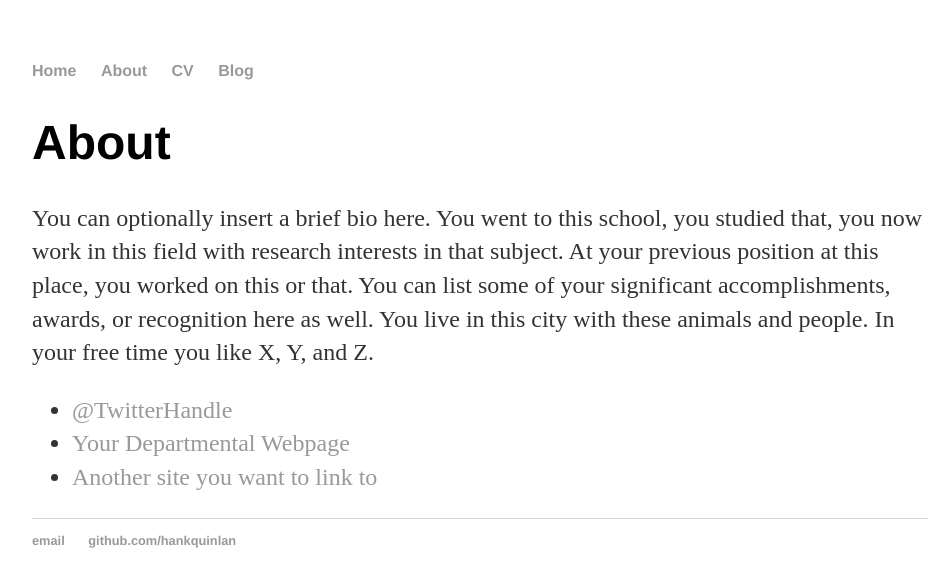
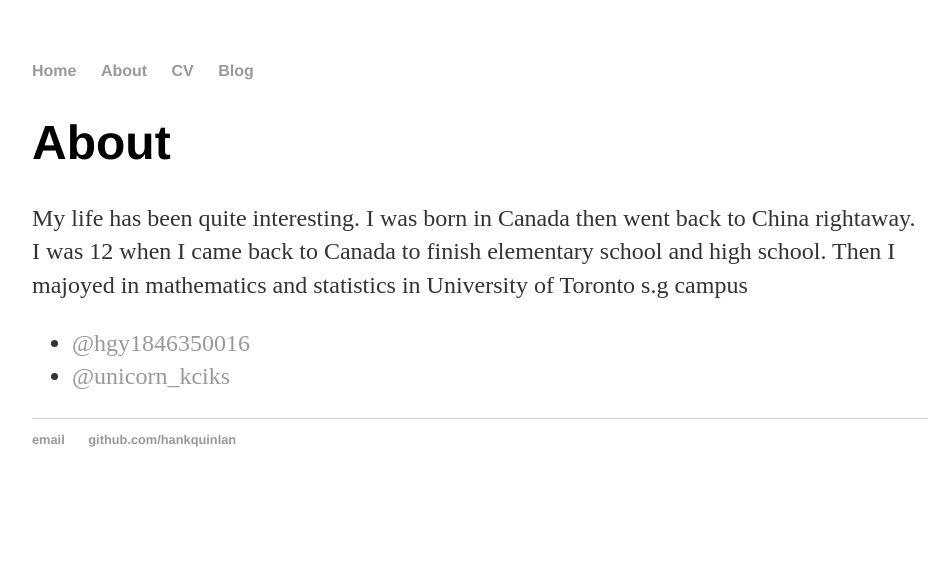
Before and after one commit to michaelhuang1/michaelhuang1.github.io, a Jekyll site: the page built from about/index.html, in a window 1280 px wide. Shown: the top 587 px of the page, without its empty margins (160-1112 px from the left). Built offline with Jekyll 4.4.1, drawn with Linux system fonts in a browser that asks for light colours.

Commit message:
Update index.html

```diff
--- a/about/index.html
+++ b/about/index.html
@@ -1,15 +1,14 @@
 ---
 layout: default
-title: About Hank Quinlan
+title: About Michael Huang
 ---
 
 		<div class="about">
 			<h1>About</h1>
-			<p>You can optionally insert a brief bio here. You went to this school, you studied that, you now work in this field with research interests in that subject. At your previous position at this place, you worked on this or that. You can list some of your significant accomplishments, awards, or recognition here as well. You live in this city with these animals and people. In your free time you like X, Y, and Z.</p>
+			<p>My life has been quite interesting. I was born in Canada then went back to China rightaway. I was 12 when I came back to Canada to finish elementary school and high school. Then I majoyed in mathematics and statistics in University of Toronto s.g campus </p>
 
 			<ul class="contacts">
-				<li><a href="#">@TwitterHandle</a></li>
-				<li><a href="#">Your Departmental Webpage</a></li>
-				<li><a href="#">Another site you want to link to</a></li>
+				<li><a href="#">@hgy1846350016</a></li>
+				<li><a href="#">@unicorn_kciks</a></li>
 				</ul>
 		</div>
```
